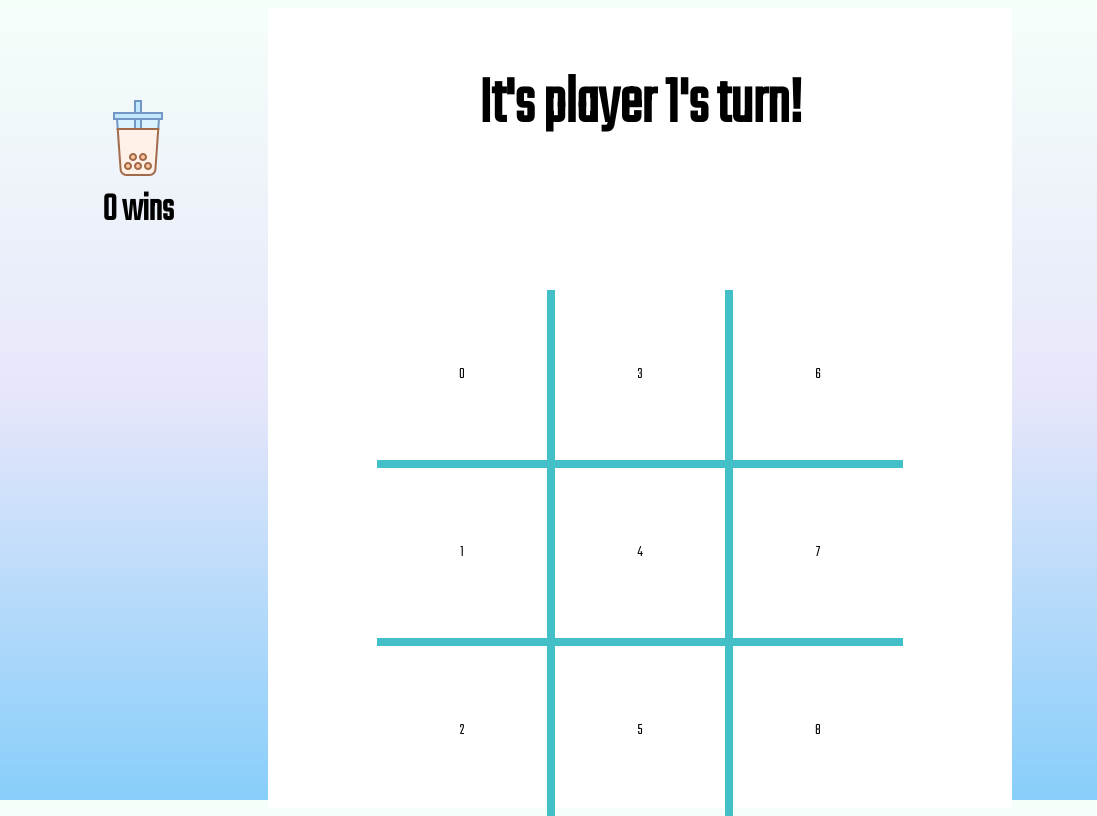
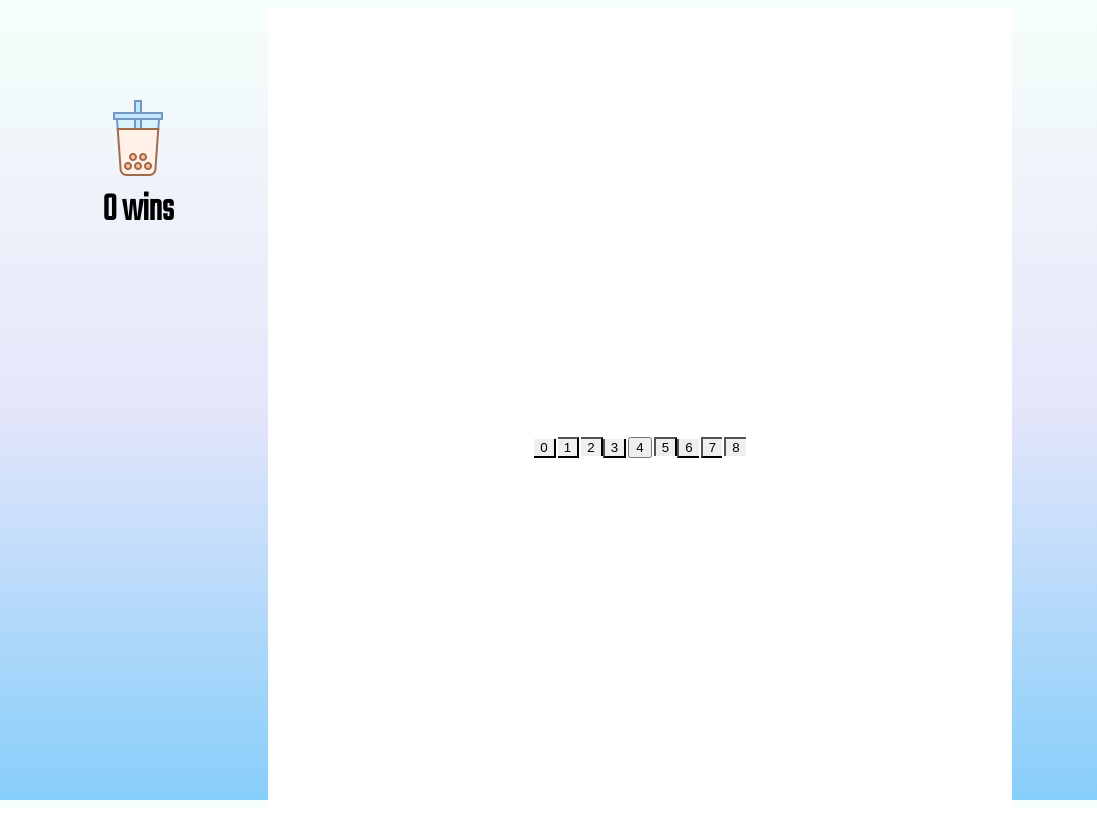
Before and after one commit to ohClaire/tic-tac-toe, a plain HTML site: page index.html in a window 1280 px wide. Shown: the full height of the page, 0-1097 px from the left. Drawn offline with Linux system fonts and the light colour scheme.

Commit message:
Refactor board

```diff
--- a/index.html
+++ b/index.html
@@ -12,36 +12,36 @@
 
 <body>
   <article class="player1 feedback">
-    <img class="player__token" src="./assets/icons8-bubble-tea-80.png" alt="Bubble tea token">
+    <img class="player__1 player__token" src="./assets/icons8-bubble-tea-80.png" alt="Bubble tea token">
     <h2 class="player1__score scoring">0 wins</h2>
   </article>
 
   <article class="board">
-    <header class="board__title">
-      <h1>It's player 1's turn!</h1>
+    <header class="board__header">
+      <!-- <h1 class="board__title">It's player 1's turn!</h1> -->
     </header>
 
     <main class="board__game">
       <div class="divider">
-        <section class="board__game--boxes side-top side-left">0</section>
-        <section class="board__game--boxes side-left">1</section>
-        <section class="board__game--boxes side-bottom side-left">2</section>
+        <button type="button" class="board__game--box side-top side-left">0</button>
+        <button type="button" class="board__game--box side-left">1</button>
+        <button type="button" class="board__game--box side-bottom side-left">2</button>
       </div>
       <div class="divider">
-        <section class="board__game--boxes side-top">3</section>
-        <section class="board__game--boxes">4</section>
-        <section class="board__game--boxes side-bottom">5</section>
+        <button type="button" class="board__game--box side-top">3</button>
+        <button type="button" class="board__game--box">4</button>
+        <button type="button" class="board__game--box side-bottom">5</button>
       </div>
       <div class="divider">
-        <section class="board__game--boxes side-top side-right">6</section>
-        <section class="board__game--boxes side-right">7</section>
-        <section class="board__game--boxes side-bottom side-right">8</section>
+        <button type="button" class="board__game--box side-top side-right">6</button>
+        <button type="button" class="board__game--box side-right">7</button>
+        <button type="button" class="board__game--box side-bottom side-right">8</button>
       </div>
     </main>
   </article>
 
   <article class="player2 feedback">
-    <img class="player__token" src="./assets/icons8-coffee-to-go-80.png" alt="Coffee token">
+    <img class="player__2 player__token" src="./assets/icons8-coffee-to-go-80.png" alt="Coffee token">
     <h2 class="player2__score scoring">0 wins</h2>
   </article>
 
```
